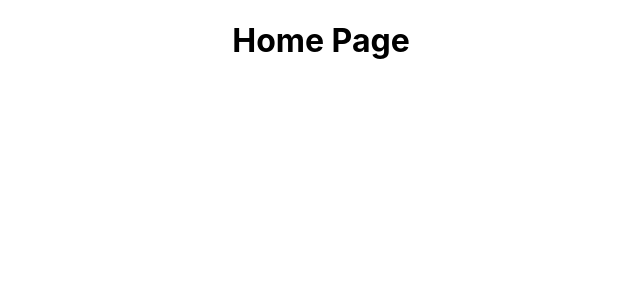
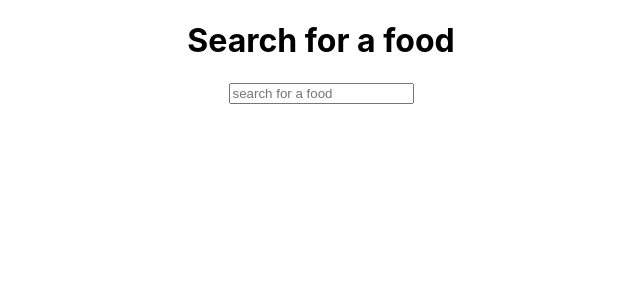
Before and after one commit to super8989/React_router_patterns, a React (Create React App) app: page / in a window 1280 px wide. Shown: the top 300 px of the page, without its empty margins (319-959 px from the left). Built offline with nearby package versions, Linux system fonts and the light colour scheme.

Commit message:
added FoodSearch component for a simple search form

```diff
--- a/src/App.js
+++ b/src/App.js
@@ -1,6 +1,7 @@
 import React, { Component } from "react";
 import Food from "./Food";
 import Meal from "./Meal";
+import FoodSearch from "./FoodSearch";
 import { Route, Switch } from "react-router-dom";
 import "./App.css";
 
@@ -20,7 +21,7 @@
 						path='/food/:foodName/drink/:drinkName'
 						component={Meal}
 					/>
-					<Route exact path='/' render={() => <h1>Home Page</h1>} />
+					<Route exact path='/' render={() => <FoodSearch />} />
 					<Route render={() => <h1>Error Not Found</h1>} />
 				</Switch>
 			</div>
--- /dev/null
+++ b/src/FoodSearch.js
@@ -0,0 +1,29 @@
+import React, { Component } from "react";
+
+class FoodSearch extends Component {
+	constructor(props) {
+		super(props);
+		this.state = { query: "" };
+		this.handleChange = this.handleChange.bind(this);
+	}
+
+	handleChange(evt) {
+		this.setState({ query: evt.target.value });
+	}
+
+	render() {
+		return (
+			<div>
+				<h1>Search for a food</h1>
+				<input
+					type='text'
+					placeholder='search for a food'
+					value={this.query}
+					onChange={this.handleChange}
+				/>
+			</div>
+		);
+	}
+}
+
+export default FoodSearch;
```
